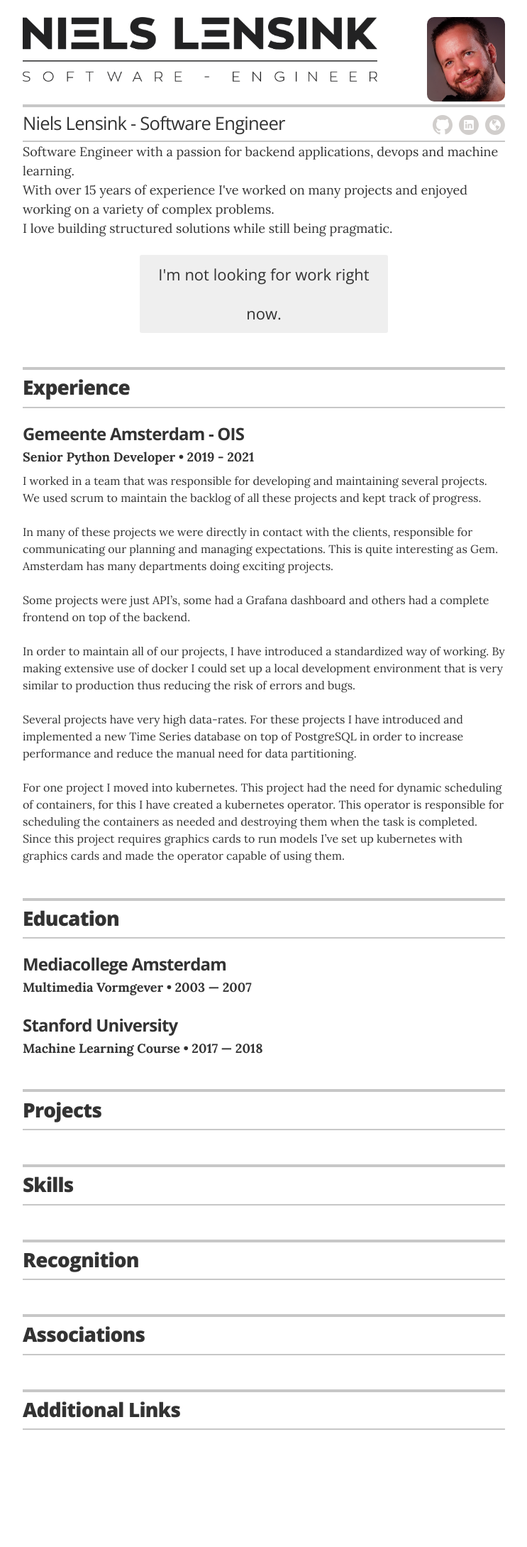
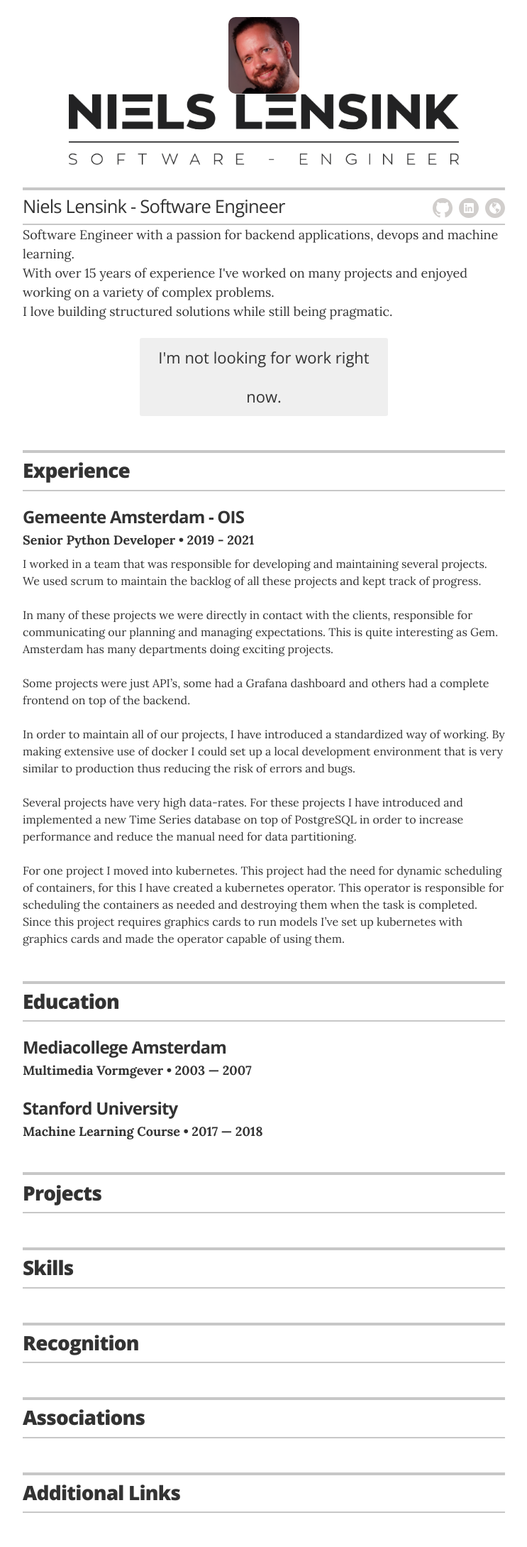
Before and after one commit to nielslensink/resume, a Jekyll site: the page built from index.html, in a window 1280 px wide. Shown: the whole page at 71% size, without its empty margins (268-1011 px from the left). Built offline with Jekyll 4.4.1, drawn with Linux system fonts in a browser that asks for light colours; before the commit the page ends 2062 px from its top, so only the background shows below that.

Commit message:
Update _resume.scss

```diff
--- a/_sass/_resume.scss
+++ b/_sass/_resume.scss
@@ -21,18 +21,18 @@
 .page-header { padding: 1.5rem 0;
 
   .avatar {
-    width: 110px;
+    width: 100px;
     max-width: 100%;
     overflow: hidden;
-    float: right;
     @include border-radius(10px);
     margin: 0 auto;
     display: block;
   }
 
   .logo {
-    width: 500px;
+    width: 550px;
     max-width: 100%;
+    margin: 0 auto;
     overflow: hidden;
     display: block;
   }
```
